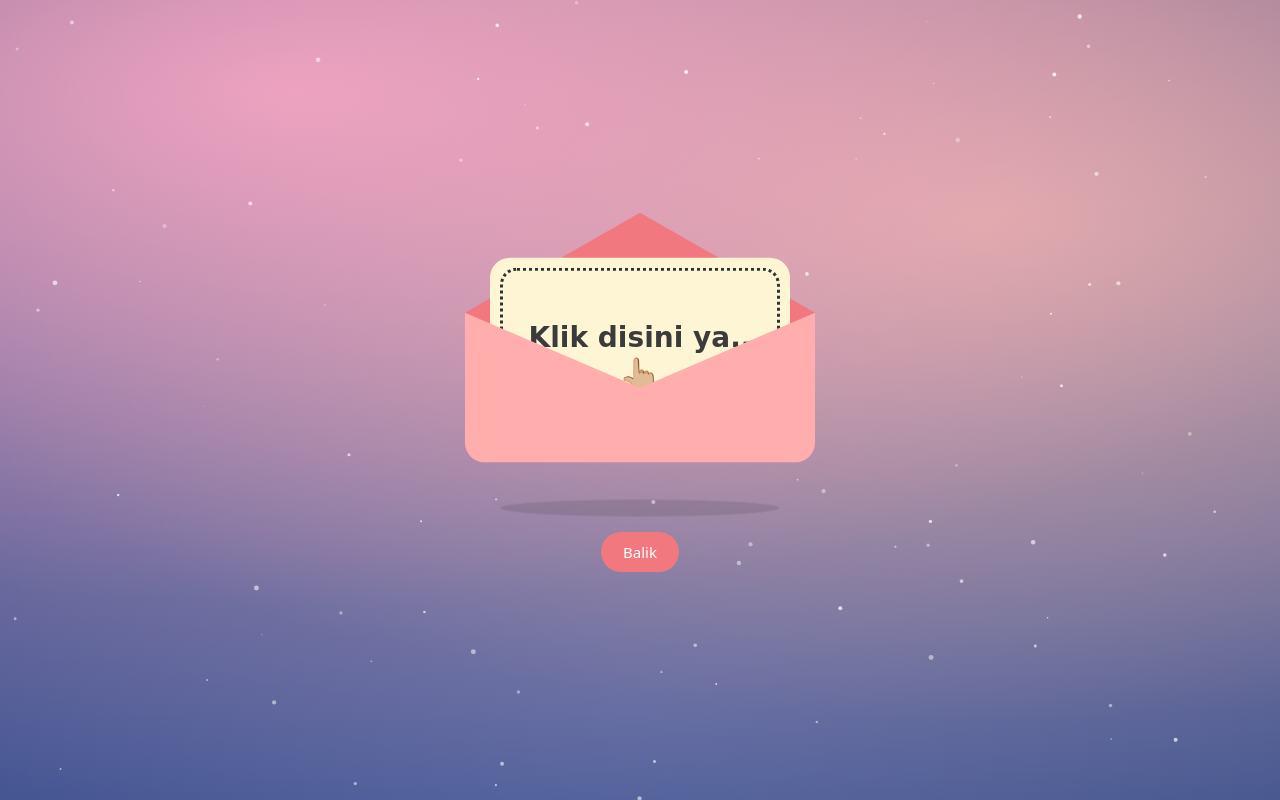
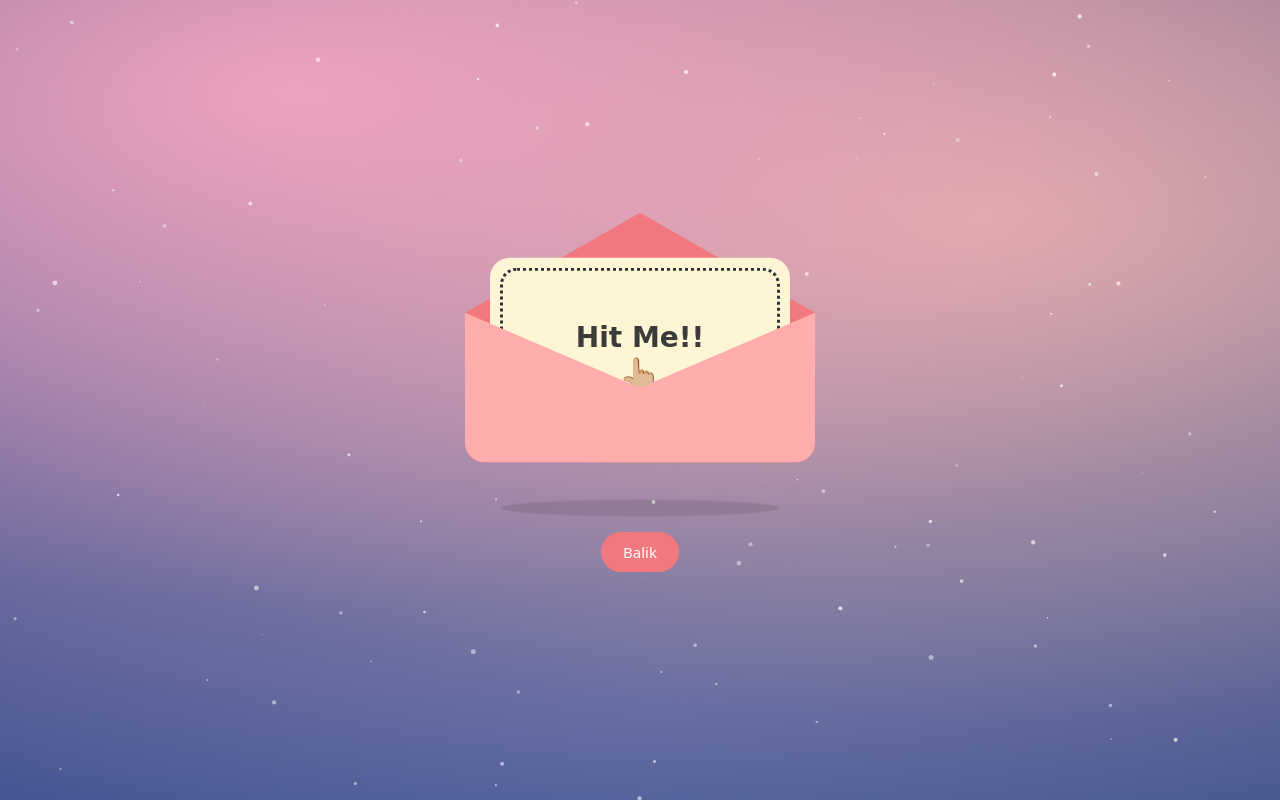
Before and after one commit to riconathalen24/birthday, a plain HTML site: page next2.html in a window 1280 px wide. Drawn offline with Linux system fonts and the light colour scheme.

Commit message:
i swear thats the last commit

```diff
--- a/next2.html
+++ b/next2.html
@@ -15,7 +15,7 @@
 
         <div class="letter" id="clickableLetter">
             <div class="letter-border">
-                <h2>Klik disini ya..</h2>
+                <h2>Hit Me!!</h2>
                 <div class="main-emoji">👆🏼</div>
             </div>
         </div>
```
